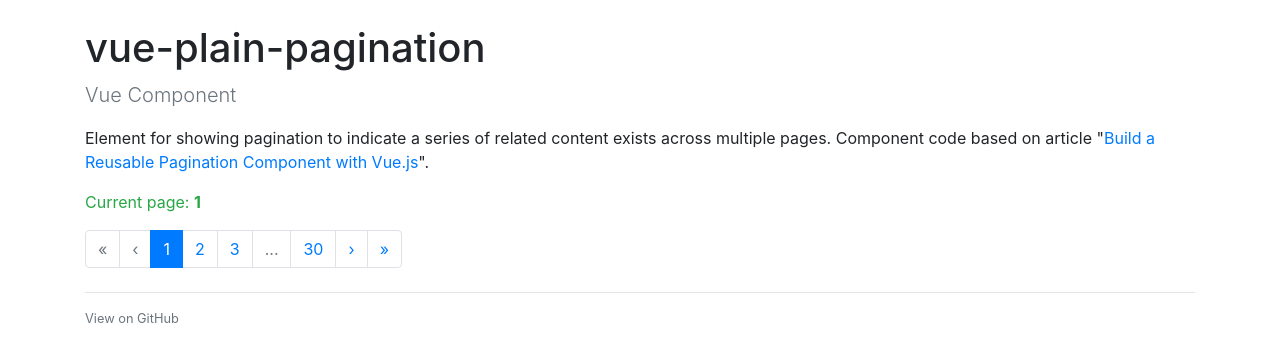
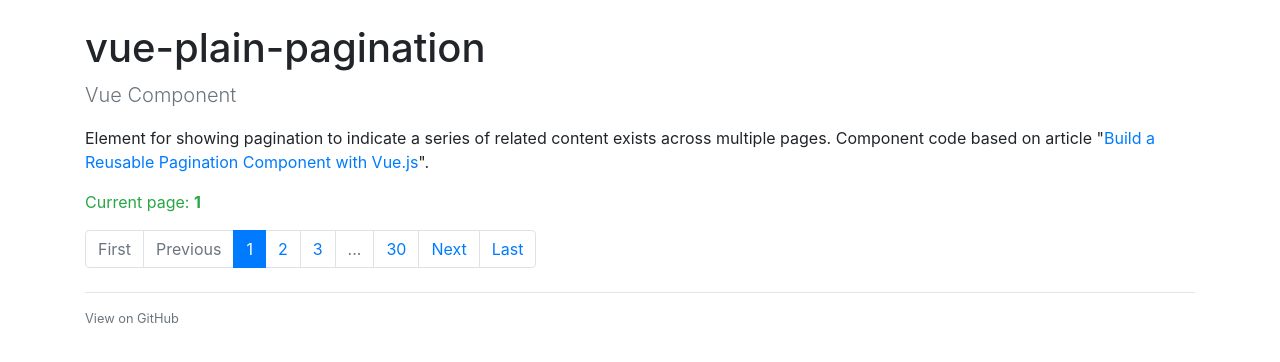
Before and after one commit to cichy380/vue-plain-pagination, a Vue app: page / in a window 1280 px wide. Shown: the top 362 px of the page. Built offline with nearby package versions, Linux system fonts and the light colour scheme.

Commit message:
Added customization of labels

```diff
--- a/package.json
+++ b/package.json
@@ -1,6 +1,6 @@
 {
   "name": "vue-plain-pagination",
-  "version": "0.1.3",
+  "version": "0.2.1",
   "description": "Pagination component for Vue.js 2",
   "private": false,
   "scripts": {
--- a/src/App.vue
+++ b/src/App.vue
@@ -7,7 +7,10 @@
         Reusable Pagination Component with Vue.js</a>".</p>
     <p class="text-success">Current page: <strong>{{ currentPage }}</strong></p>
     <nav class="mb-4">
-      <v-pagination v-model="currentPage" :page-count="30" :classes="bootstrapPaginationClasses"></v-pagination>
+      <v-pagination v-model="currentPage"
+                    :page-count="30"
+                    :classes="bootstrapPaginationClasses"
+                    :labels="customLabels"></v-pagination>
     </nav>
     <hr>
     <p class="text-muted small">
@@ -31,6 +34,12 @@
         liActive: 'active',
         liDisable: 'disabled',
         button: 'page-link'
+      },
+      customLabels: {
+        first: 'First',
+        prev: 'Previous',
+        next: 'Next',
+        last: 'Last'
       }
     }
   },
--- a/src/components/vue-plain-pagination.vue
+++ b/src/components/vue-plain-pagination.vue
@@ -1,14 +1,18 @@
 <template>
   <ul :class="paginationClasses.ul">
-    <li :class="`${paginationClasses.li} ${hasFirst ? paginationClasses.liDisable : ''}`">
+    <li v-if="paginationLabels.first"
+        :class="`${paginationClasses.li} ${hasFirst ? paginationClasses.liDisable : ''}`">
       <button @click="first"
               :disabled="hasFirst"
-              :class="`${paginationClasses.button} ${hasFirst ? paginationClasses.buttonDisable : ''}`">&laquo;</button>
+              :class="`${paginationClasses.button} ${hasFirst ? paginationClasses.buttonDisable : ''}`"
+              v-html="paginationLabels.first"></button>
     </li>
-    <li :class="`${paginationClasses.li} ${hasFirst ? paginationClasses.liDisable : ''}`">
+    <li v-if="paginationLabels.prev"
+        :class="`${paginationClasses.li} ${hasFirst ? paginationClasses.liDisable : ''}`">
       <button @click="prev"
               :disabled="hasFirst"
-              :class="`${paginationClasses.button} ${hasFirst ? paginationClasses.buttonDisable : ''}`">&lsaquo;</button>
+              :class="`${paginationClasses.button} ${hasFirst ? paginationClasses.buttonDisable : ''}`"
+              v-html="paginationLabels.prev"></button>
     </li>
     <li v-show="rangeFirstPage !== 1"
         :class="paginationClasses.li">
@@ -46,15 +50,19 @@
       <button @click="goto(pageCount)"
               :class="paginationClasses.button">{{ pageCount }}</button>
     </li>
-    <li :class="`${paginationClasses.li} ${hasLast ? paginationClasses.liDisable : ''}`">
+    <li v-if="paginationLabels.next"
+        :class="`${paginationClasses.li} ${hasLast ? paginationClasses.liDisable : ''}`">
       <button @click="next"
               :disabled="hasLast"
-              :class="`${paginationClasses.button} ${hasLast ? paginationClasses.buttonDisable : ''}`">&rsaquo;</button>
+              :class="`${paginationClasses.button} ${hasLast ? paginationClasses.buttonDisable : ''}`"
+              v-html="paginationLabels.next"></button>
     </li>
-    <li :class="`${paginationClasses.li} ${hasLast ? paginationClasses.liDisable : ''}`">
+    <li v-if="paginationLabels.last"
+        :class="`${paginationClasses.li} ${hasLast ? paginationClasses.liDisable : ''}`">
       <button @click="last"
               :disabled="hasLast"
-              :class="`${paginationClasses.button} ${hasLast ? paginationClasses.buttonDisable : ''}`">&raquo;</button>
+              :class="`${paginationClasses.button} ${hasLast ? paginationClasses.buttonDisable : ''}`"
+              v-html="paginationLabels.last"></button>
     </li>
   </ul>
 </template>
@@ -69,6 +77,12 @@
     button: 'pagination-link',
     buttonActive: 'pagination-link--active',
     buttonDisable: 'pagination-link--disable'
+  };
+  const defaultLabels = {
+    first: '&laquo;',
+    prev: '&lsaquo;',
+    next: '&rsaquo;',
+    last: '&raquo;'
   };
 
   export default {
@@ -85,6 +99,11 @@
         type: Object,
         required: false,
         default: () => ({})
+      },
+      labels: {
+        type: Object,
+        required: false,
+        default: () => ({})
       }
     },
 
@@ -93,6 +112,10 @@
         paginationClasses: {
           ...defaultClasses,
           ...this.classes
+        },
+        paginationLabels: {
+          ...defaultLabels,
+          ...this.labels
         }
       }
     },
```
Also changed, not shown: 1 other file (tests, documents, lock files or other folders).
